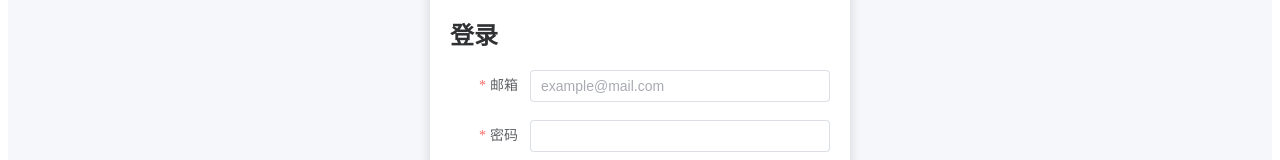
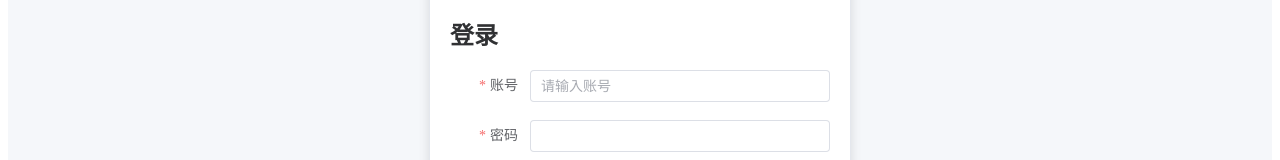
Before and after one commit to claml/online_learning_coding_platform, a Vue app in the folder frontend/: page /login in a window 1280 px wide. Shown: the part 364-524 px from the top of the page. Built offline with nearby package versions, Linux system fonts and the light colour scheme.

Commit message:
Use username for login input

```diff
--- a/frontend/src/views/LoginView.vue
+++ b/frontend/src/views/LoginView.vue
@@ -3,8 +3,8 @@
     <el-card class="auth-card">
       <h2>登录</h2>
       <el-form :model="form" :rules="rules" ref="loginForm" label-width="80px">
-        <el-form-item label="邮箱" prop="email">
-          <el-input v-model="form.email" placeholder="example@mail.com" />
+        <el-form-item label="账号" prop="username">
+          <el-input v-model="form.username" placeholder="请输入账号" />
         </el-form-item>
         <el-form-item label="密码" prop="password">
           <el-input v-model="form.password" type="password" show-password />
@@ -33,15 +33,12 @@ const loginForm = ref(null)
 const loading = ref(false)
 
 const form = ref({
-  email: '',
+  username: '',
   password: ''
 })
 
 const rules = {
-  email: [
-    { required: true, message: '请输入邮箱', trigger: 'blur' },
-    { type: 'email', message: '邮箱格式不正确', trigger: ['blur', 'change'] }
-  ],
+  username: [{ required: true, message: '请输入账号', trigger: 'blur' }],
   password: [{ required: true, message: '请输入密码', trigger: 'blur' }]
 }
 
@@ -55,7 +52,7 @@ const handleLogin = () => {
       userStore.setToken(token)
       userStore.setUser({
         id: data?.userId,
-        username: data?.username || form.value.email,
+        username: data?.username || form.value.username,
         role: data?.role,
         bindingStatus: data?.bindingStatus
       })
```
